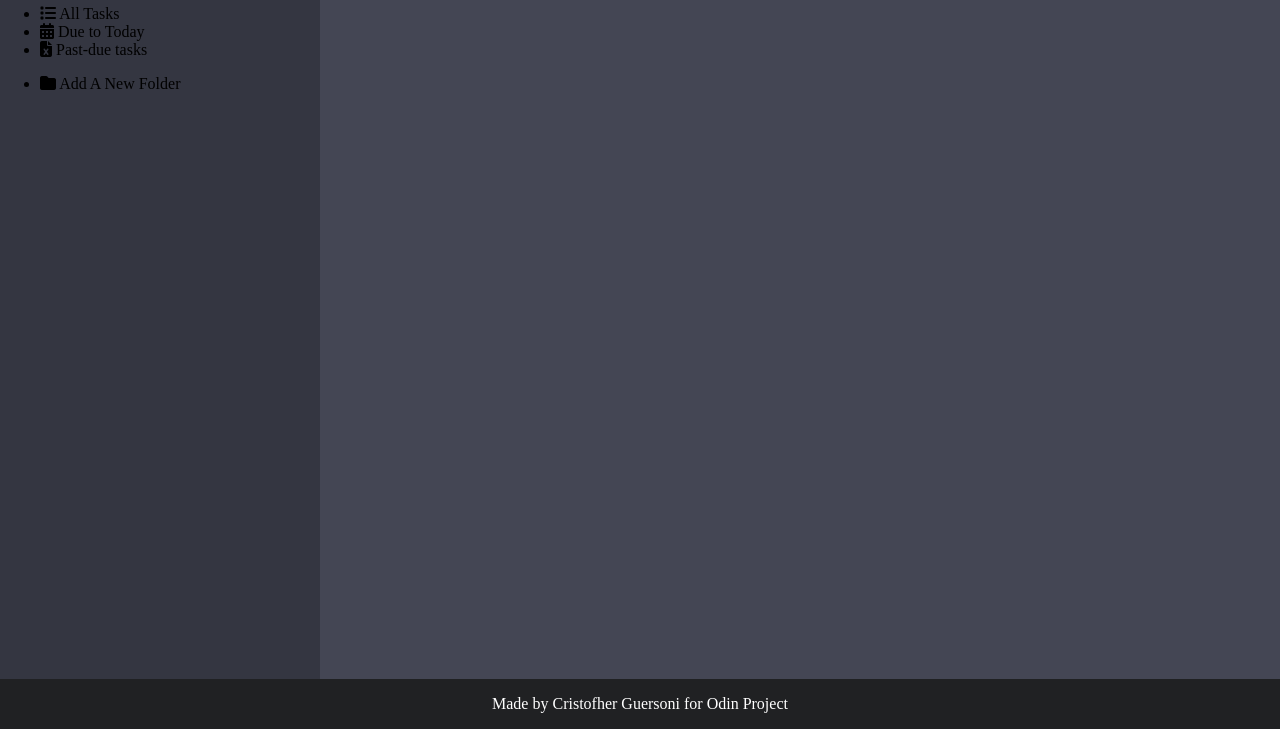
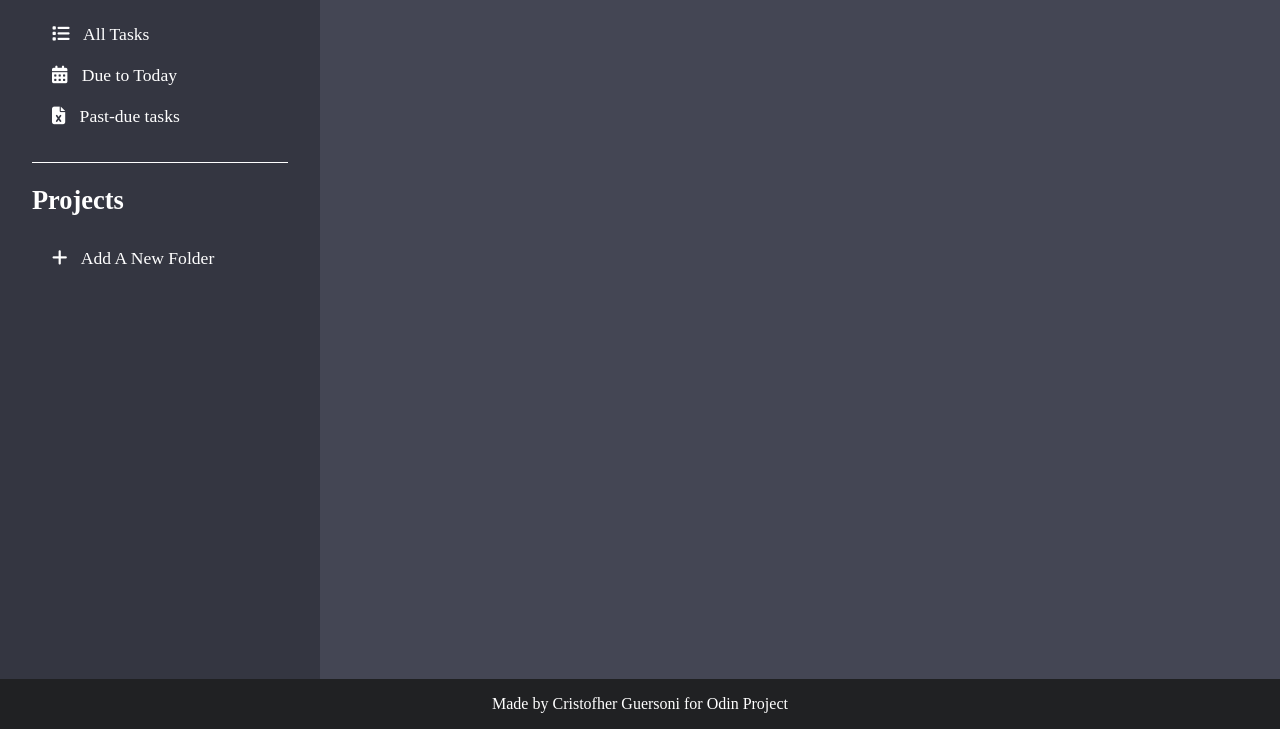
Before and after one commit to CristofherPablo/todoList, a website built with webpack: page src/template.html in a window 1280 px wide. Shown: the part 71-800 px from the top of the page. Built offline with nearby package versions, Linux system fonts and the light colour scheme.

Commit message:
Update: style of the components of the sidebar menus

```diff
--- a/src/css/index.css
+++ b/src/css/index.css
@@ -8,9 +8,12 @@ Basic CSS styles for a page layout with header, main content, and footer section
   --color-quaternary: #343541;
   --font-color: #ffffff;
 
-  /* Button dark/light mode colors */
+  /* Button dark/light mode colors
   --button-background:#89c7e7;
   --button-circle:#f8ed62;
+ */
+  --button-background:#444654;
+  --button-circle:#fffec8;
 }
 
 .light-mode {
@@ -119,7 +122,7 @@ header img {
 }
 
 .fa-sun {
-  color: 	#f8ed62;
+  color: 	#fffec8;
 }
 
 /*Class to hide all the attributes to help the app be more accessible for screen readers */
--- /dev/null
+++ b/src/css/sidebarMenu.css
@@ -0,0 +1,65 @@
+/*Navbar from sideBar set up*/
+
+.sideBar{
+    display: flex;
+    flex-direction: column;
+    align-items: center;
+    color: var(--font-color);
+    font-size: 1.1rem;
+    box-sizing: border-box;
+}
+
+.sideBar ul{
+    padding: 0;
+    margin: 0;
+}
+
+.sideBar li{
+    list-style: none;
+    padding: 10px;
+    width: 100%;
+    box-sizing: border-box;
+    border-radius: 5px;
+    cursor: pointer;
+    transition: 1s;
+}
+
+.sideBar li:hover{
+    background-color: var(--color-tertiary);
+}
+
+/* make a click effect */
+.sideBar li:active {
+    background-color: #ccc;
+    color: #fff;
+  }
+
+.sideBar li i{
+    padding: 0px 10px;
+}
+
+.menuDefault{
+    border-bottom: 1px solid white;
+    width: 80%;
+    box-sizing: border-box;
+    padding: 25px 0px 25px 0px;
+}
+
+.containerDynamicMenu{
+    flex: 3 1 auto;
+    display: flex;
+    flex-direction: column;
+    width: 80%;
+    box-sizing: border-box;
+    margin-bottom: 15px;
+}
+
+.containerDynamicMenu .displayFolder{
+    flex: 1;
+    margin-top: 20px !important;
+    width: 80%;
+    margin: 0;
+    padding: 0;
+    overflow: auto;
+    max-height: 240px;
+}
--- a/src/js/buildPage.js
+++ b/src/js/buildPage.js
@@ -78,18 +78,20 @@ class PageLayout {
            <div class="addFolder"
            role="add new folder">
              <ul>
+                <h1>Projects</h1>
                <li>
-               <i class="fa fa-folder"></i>
+               <i class="fa fa-plus"></i>
                <span class="visually-hidden">button to Add A New Folder</span>Add A New Folder</li>
              </ul>
            </div>
            <div class="displayFolder" role="Nav to display the new folders created">
-             <ul></ul>
+             <ul> </ul>
            </div>
          </div>
        </div>
        <div class="content"></div>
      </section>`;
+     //<i class="fa fa-folder"></i> use it in the new menu
     this.container.insertAdjacentHTML('beforeend', main);
   }
 
--- a/src/js/index.js
+++ b/src/js/index.js
@@ -2,6 +2,7 @@ import pageLayout from './buildPage';
 import eventListenersSet from './eventListeners';
 // main css style page
 import '../css/index.css';
+import '../css/sidebarMenu.css';
 
 
 pageLayout.init();
```
